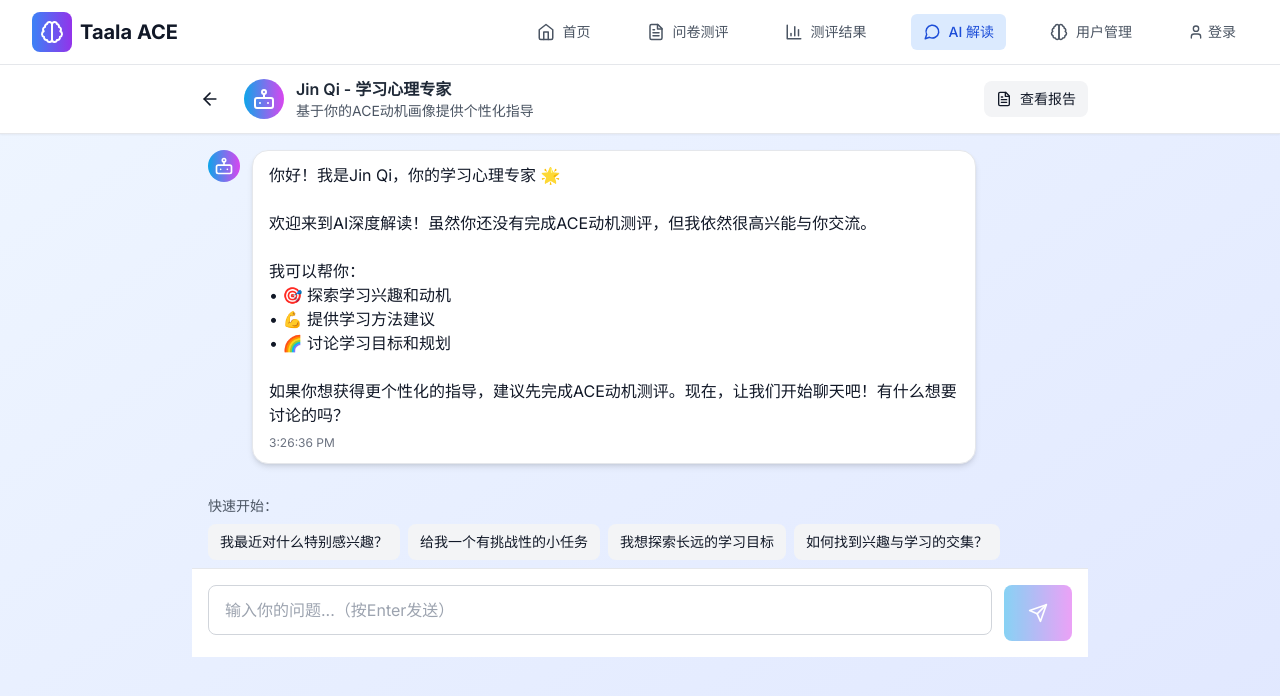
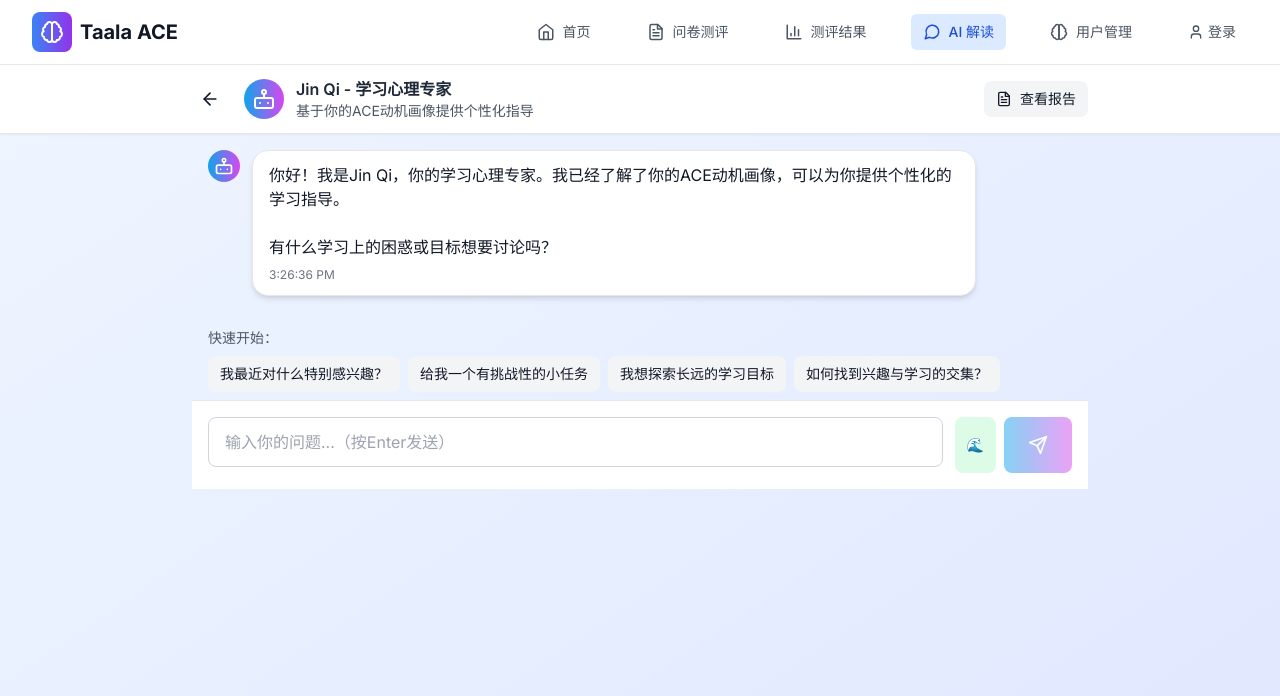
Before and after one commit to garytxzhang-taala-ai/psychology-assessment-system, a Next.js app: page /chat in a window 1280 px wide. Shown: the top 696 px of the page. Built offline with nearby package versions, Linux system fonts and the light colour scheme.

Commit message:
feat: 实现AI聊天流式响应功能
- 添加流式API路由 /api/ai/chat/stream
- 修改aiService支持流式响应和SSE格式
- 更新聊天界面支持实时打字效果
- 添加流式/普通模式切换功能
- 完善错误处理和超时控制
- 优化消息状态管理和用户体验

```diff
--- /dev/null
+++ b/src/app/api/ai/chat/stream/route.ts
@@ -0,0 +1,82 @@
+import { NextRequest } from 'next/server';
+import { aiService } from '../../../../../utils/aiService';
+
+export async function POST(request: NextRequest) {
+  try {
+    const data = await request.json();
+
+    // 验证必需的字段
+    if (!data.messages || !Array.isArray(data.messages)) {
+      return new Response(
+        JSON.stringify({ success: false, error: '缺少消息数据' }),
+        {
+          status: 400,
+          headers: { 'Content-Type': 'application/json' }
+        }
+      );
+    }
+
+    // 获取流式响应
+    const stream = await aiService.chatWithAIStream(
+      data.messages,
+      data.studentContext
+    );
+
+    // 创建转换流来处理SSE格式
+    const transformStream = new TransformStream({
+      transform(chunk, controller) {
+        const decoder = new TextDecoder();
+        const text = decoder.decode(chunk);
+
+        // 解析流式响应数据
+        const lines = text.split('\n');
+        for (const line of lines) {
+          if (line.startsWith('data: ')) {
+            const data = line.slice(6);
+            if (data === '[DONE]') {
+              controller.enqueue(new TextEncoder().encode('data: [DONE]\n\n'));
+              return;
+            }
+
+            try {
+              const parsed = JSON.parse(data);
+              const content = parsed.choices?.[0]?.delta?.content;
+              if (content) {
+                // 发送SSE格式的数据
+                controller.enqueue(
+                  new TextEncoder().encode(`data: ${JSON.stringify({ content })}\n\n`)
+                );
+              }
+            } catch (e) {
+              // 忽略解析错误，继续处理下一行
+            }
+          }
+        }
+      }
+    });
+
+    // 返回SSE响应
+    return new Response(
+      stream.pipeThrough(transformStream),
+      {
+        headers: {
+          'Content-Type': 'text/event-stream',
+          'Cache-Control': 'no-cache',
+          'Connection': 'keep-alive',
+          'Access-Control-Allow-Origin': '*',
+          'Access-Control-Allow-Methods': 'POST',
+          'Access-Control-Allow-Headers': 'Content-Type'
+        }
+      }
+    );
+  } catch (error) {
+    console.error('流式AI聊天失败:', error);
+    return new Response(
+      JSON.stringify({ success: false, error: 'AI聊天失败，请重试' }),
+      {
+        status: 500,
+        headers: { 'Content-Type': 'application/json' }
+      }
+    );
+  }
+}
--- a/src/app/chat/page.tsx
+++ b/src/app/chat/page.tsx
@@ -9,6 +9,7 @@
   role: 'user' | 'assistant'
   content: string
   timestamp: string
+  isStreaming?: boolean
 }
 
 interface QuestionnaireResult {
@@ -31,60 +32,171 @@
 }
 
 export default function ChatPage() {
-  const router = useRouter()
-  const [messages, setMessages] = useState<ChatMessage[]>([])
+  const initialMessages: ChatMessage[] = [
+    {
+      id: '1',
+      role: 'assistant',
+      content: '你好！我是Jin Qi，你的学习心理专家。我已经了解了你的ACE动机画像，可以为你提供个性化的学习指导。\n\n有什么学习上的困惑或目标想要讨论吗？',
+      timestamp: new Date().toISOString()
+    }
+  ]
+
+  const [messages, setMessages] = useState<ChatMessage[]>(initialMessages)
   const [inputMessage, setInputMessage] = useState('')
   const [isLoading, setIsLoading] = useState(false)
   const [userResult, setUserResult] = useState<QuestionnaireResult | null>(null)
+  const [useStreaming, setUseStreaming] = useState(true)
   const messagesEndRef = useRef<HTMLDivElement>(null)
+  const router = useRouter()
 
   useEffect(() => {
-    // 获取用户测评结果
     const savedResult = localStorage.getItem('questionnaire_result')
     if (savedResult) {
-      const result = JSON.parse(savedResult)
-      setUserResult(result)
-
-      // 添加欢迎消息
-      const welcomeMessage: ChatMessage = {
-        id: Date.now().toString(),
-        role: 'assistant',
-        content: `你好！我是Jin Qi，你的学习心理专家 🌟\n\n我看到你已经完成了ACE动机测评，显示你是「${result.motivationType.name}」类型的学习者。我很高兴能陪伴你一起探索学习的乐趣！\n\n我可以帮你：\n• 🎯 发现兴趣与学习的交集\n• 💪 设计有挑战性的小任务\n• 🌈 探索长远目标与学习意义\n\n让我们从一个简单的问题开始：最近有什么事情让你特别好奇或感兴趣的吗？`,
-        timestamp: new Date().toISOString()
+      try {
+        setUserResult(JSON.parse(savedResult))
+      } catch (error) {
+        console.error('解析用户结果失败:', error)
       }
-      setMessages([welcomeMessage])
-    } else {
-      // 没有测评结果时的欢迎消息
-      const welcomeMessage: ChatMessage = {
-        id: Date.now().toString(),
-        role: 'assistant',
-        content: `你好！我是Jin Qi，你的学习心理专家 🌟\n\n欢迎来到AI深度解读！虽然你还没有完成ACE动机测评，但我依然很高兴能与你交流。\n\n我可以帮你：\n• 🎯 探索学习兴趣和动机\n• 💪 提供学习方法建议\n• 🌈 讨论学习目标和规划\n\n如果你想获得更个性化的指导，建议先完成ACE动机测评。现在，让我们开始聊天吧！有什么想要讨论的吗？`,
-        timestamp: new Date().toISOString()
-      }
-      setMessages([welcomeMessage])
     }
   }, [])
 
   useEffect(() => {
-    scrollToBottom()
+    messagesEndRef.current?.scrollIntoView({ behavior: 'smooth' })
   }, [messages])
 
-  const scrollToBottom = () => {
-    messagesEndRef.current?.scrollIntoView({ behavior: 'smooth' })
+  // 流式发送消息函数
+  const handleSendMessageStream = async () => {
+    if (!inputMessage.trim() || isLoading) return
+
+    const userMessage: ChatMessage = {
+      id: Date.now().toString(),
+      role: 'user',
+      content: inputMessage.trim(),
+      timestamp: new Date().toISOString()
     }
 
+    setMessages(prev => [...prev, userMessage])
+    setInputMessage('')
+    setIsLoading(true)
+
+    const aiMessageId = (Date.now() + 1).toString()
+    const aiMessage: ChatMessage = {
+      id: aiMessageId,
+      role: 'assistant',
+      content: '',
+      timestamp: new Date().toISOString(),
+      isStreaming: true
+    }
+    setMessages(prev => [...prev, aiMessage])
+
+    try {
+      const controller = new AbortController()
+      const timeoutId = setTimeout(() => controller.abort(), 30000)
+
+      const response = await fetch('/api/ai/chat/stream', {
+        method: 'POST',
+        headers: {
+          'Content-Type': 'application/json',
+        },
+        body: JSON.stringify({
+          messages: [...messages, userMessage].map(msg => ({
+            role: msg.role,
+            content: msg.content
+          })),
+          userResult
+        }),
+        signal: controller.signal
+      })
+
+      clearTimeout(timeoutId)
+
+      if (!response.ok) {
+        throw new Error('网络请求失败')
+      }
+
+      const reader = response.body?.getReader()
+      const decoder = new TextDecoder()
+
+      if (!reader) {
+        throw new Error('无法读取响应流')
+      }
+
+      let accumulatedContent = ''
+
+      while (true) {
+        const { done, value } = await reader.read()
+
+        if (done) break
+
+        const chunk = decoder.decode(value, { stream: true })
+        const lines = chunk.split('\n')
+
+        for (const line of lines) {
+          if (line.startsWith('data: ')) {
+            const data = line.slice(6)
+
+            if (data === '[DONE]') {
+              setMessages(prev => prev.map(msg =>
+                msg.id === aiMessageId
+                  ? { ...msg, isStreaming: false }
+                  : msg
+              ))
+              setIsLoading(false)
+              return
+            }
+
+            try {
+              const parsed = JSON.parse(data)
+              const content = parsed.content
+
+              if (content) {
+                accumulatedContent += content
+                setMessages(prev => prev.map(msg =>
+                  msg.id === aiMessageId
+                    ? { ...msg, content: accumulatedContent }
+                    : msg
+                ))
+              }
+            } catch (e) {
+              // 忽略解析错误
+            }
+          }
+        }
+      }
+    } catch (error) {
+      console.error('流式发送消息失败:', error)
+      let errorContent = '抱歉，我现在无法回复。请稍后再试。'
+
+      if (error instanceof Error) {
+        if (error.message?.includes('Failed to fetch')) {
+          errorContent = '网络连接异常，请检查网络状态后重试。'
+        } else if (error.name === 'AbortError') {
+          errorContent = '请求超时，请重试。'
+        }
+      }
+
+      setMessages(prev => prev.map(msg =>
+        msg.id === aiMessageId
+          ? { ...msg, content: errorContent, isStreaming: false }
+          : msg
+      ))
+    } finally {
+      setIsLoading(false)
+    }
+  }
+
+  // 普通发送消息函数
   const handleSendMessage = async () => {
     if (!inputMessage.trim() || isLoading) return
 
     const userMessage: ChatMessage = {
       id: Date.now().toString(),
       role: 'user',
-      content: inputMessage,
+      content: inputMessage.trim(),
       timestamp: new Date().toISOString()
     }
 
     setMessages(prev => [...prev, userMessage])
-    const currentMessage = inputMessage
     setInputMessage('')
     setIsLoading(true)
 
@@ -96,17 +208,11 @@
         },
         body: JSON.stringify({
           messages: [...messages, userMessage].map(msg => ({
-            role: msg.role === 'assistant' ? 'assistant' : 'user',
+            role: msg.role,
             content: msg.content
           })),
-          studentContext: userResult ? {
-            name: '学生',
-            motivationType: userResult.motivationType,
-            scores: userResult.scores,
-            weakDimensions: userResult.weakDimensions,
-            suggestions: userResult.suggestions
-          } : null
-        }),
+          userResult
+        })
       })
 
       if (!response.ok) {
@@ -115,33 +221,20 @@
 
       const data = await response.json()
 
-      if (data.success) {
       const aiMessage: ChatMessage = {
         id: (Date.now() + 1).toString(),
         role: 'assistant',
-          content: data.data.message,
+        content: data.content || '抱歉，我现在无法回复。',
         timestamp: new Date().toISOString()
       }
+
       setMessages(prev => [...prev, aiMessage])
-      } else {
-        throw new Error(data.error || '获取AI回复失败')
-      }
     } catch (error) {
       console.error('发送消息失败:', error)
-      let errorContent = '抱歉，我现在无法回复。请稍后再试。'
-
-      if (error instanceof Error) {
-        if (error.message?.includes('Failed to fetch')) {
-          errorContent = '网络连接异常，请检查网络状态后重试。如果问题持续，请刷新页面。'
-        } else if (error.message?.includes('网络请求失败')) {
-          errorContent = '服务暂时不可用，正在使用备用回复。如需完整AI分析，请稍后重试。'
-        }
-      }
-
       const errorMessage: ChatMessage = {
         id: (Date.now() + 1).toString(),
         role: 'assistant',
-         content: errorContent,
+        content: '抱歉，我现在无法回复。请稍后再试。',
         timestamp: new Date().toISOString()
       }
       setMessages(prev => [...prev, errorMessage])
@@ -150,12 +243,10 @@
     }
   }
 
-
-
   const handleKeyPress = (e: React.KeyboardEvent) => {
     if (e.key === 'Enter' && !e.shiftKey) {
       e.preventDefault()
-      handleSendMessage()
+      useStreaming ? handleSendMessageStream() : handleSendMessage()
     }
   }
 
@@ -168,7 +259,6 @@
 
   return (
     <div className="min-h-screen flex flex-col">
-      {/* 头部 */}
       <div className="bg-white shadow-sm border-b px-4 py-3">
         <div className="max-w-4xl mx-auto flex items-center justify-between">
           <div className="flex items-center">
@@ -188,7 +278,6 @@
               </div>
             </div>
           </div>
-
           <button
             onClick={() => router.push('/results')}
             className="flex items-center px-3 py-2 text-sm bg-gray-100 hover:bg-gray-200 rounded-lg transition-colors"
@@ -199,10 +288,8 @@
         </div>
       </div>
 
-      {/* 聊天区域 */}
       <div className="flex-1 overflow-hidden">
         <div className="max-w-4xl mx-auto h-full flex flex-col">
-          {/* 消息列表 */}
           <div className="flex-1 overflow-y-auto p-4 space-y-4">
             {messages.map((message) => (
               <div
@@ -210,7 +297,6 @@
                 className={`flex ${message.role === 'user' ? 'justify-end' : 'justify-start'}`}
               >
                 <div className={`flex max-w-3xl ${message.role === 'user' ? 'flex-row-reverse' : 'flex-row'}`}>
-                  {/* 头像 */}
                   <div className={`flex-shrink-0 ${message.role === 'user' ? 'ml-3' : 'mr-3'}`}>
                     <div className={`w-8 h-8 rounded-full flex items-center justify-center ${
                       message.role === 'user'
@@ -225,24 +311,35 @@
                     </div>
                   </div>
 
-                  {/* 消息内容 */}
                   <div className={`px-4 py-3 rounded-2xl ${
                     message.role === 'user'
                       ? 'bg-primary-500 text-white'
                       : 'bg-white shadow-md border'
                   }`}>
-                    <div className="whitespace-pre-wrap">{message.content}</div>
-                    <div className={`text-xs mt-2 ${
+                    <div className="whitespace-pre-wrap">
+                      {message.content}
+                      {message.isStreaming && (
+                        <span className="inline-block w-2 h-5 bg-primary-500 ml-1 animate-pulse" />
+                      )}
+                    </div>
+                    <div className={`text-xs mt-2 flex items-center justify-between ${
                       message.role === 'user' ? 'text-primary-100' : 'text-gray-500'
                     }`}>
-                      {new Date(message.timestamp).toLocaleTimeString()}
+                      <span>{new Date(message.timestamp).toLocaleTimeString()}</span>
+                      {message.isStreaming && (
+                        <span className="text-xs text-primary-500 flex items-center">
+                          <div className="w-1 h-1 bg-primary-500 rounded-full mr-1 animate-bounce" />
+                          <div className="w-1 h-1 bg-primary-500 rounded-full mr-1 animate-bounce" style={{animationDelay: '0.1s'}} />
+                          <div className="w-1 h-1 bg-primary-500 rounded-full animate-bounce" style={{animationDelay: '0.2s'}} />
+                          <span className="ml-2">正在生成...</span>
+                        </span>
+                      )}
                     </div>
                   </div>
                 </div>
               </div>
             ))}
 
-            {/* 加载指示器 */}
             {isLoading && (
               <div className="flex justify-start">
                 <div className="flex mr-3">
@@ -263,7 +360,6 @@
             <div ref={messagesEndRef} />
           </div>
 
-          {/* 快捷问题 */}
           {messages.length <= 1 && (
             <div className="px-4 pb-2">
               <div className="text-sm text-gray-600 mb-2">快速开始：</div>
@@ -281,7 +377,6 @@
             </div>
           )}
 
-          {/* 输入区域 */}
           <div className="p-4 border-t bg-white">
             <div className="flex space-x-3">
               <div className="flex-1">
@@ -295,8 +390,20 @@
                   disabled={isLoading}
                 />
               </div>
+              <div className="flex space-x-2">
                 <button
-                onClick={handleSendMessage}
+                  onClick={() => setUseStreaming(!useStreaming)}
+                  className={`px-3 py-3 text-sm rounded-lg transition-colors ${
+                    useStreaming
+                      ? 'bg-green-100 text-green-700 hover:bg-green-200'
+                      : 'bg-gray-100 text-gray-700 hover:bg-gray-200'
+                  }`}
+                  title={useStreaming ? '流式模式' : '普通模式'}
+                >
+                  {useStreaming ? '🌊' : '📝'}
+                </button>
+                <button
+                  onClick={useStreaming ? handleSendMessageStream : handleSendMessage}
                   disabled={!inputMessage.trim() || isLoading}
                   className="px-6 py-3 bg-gradient-to-r from-primary-500 to-secondary-500 text-white rounded-lg hover:from-primary-600 hover:to-secondary-600 transition-all duration-300 disabled:opacity-50 disabled:cursor-not-allowed flex items-center"
                 >
@@ -307,5 +414,6 @@
           </div>
         </div>
       </div>
+    </div>
   )
 }
```
Also changed, not shown: src/utils/aiService.ts (+57 -1 lines). Lines whose indentation alone changed are shown as unchanged.
